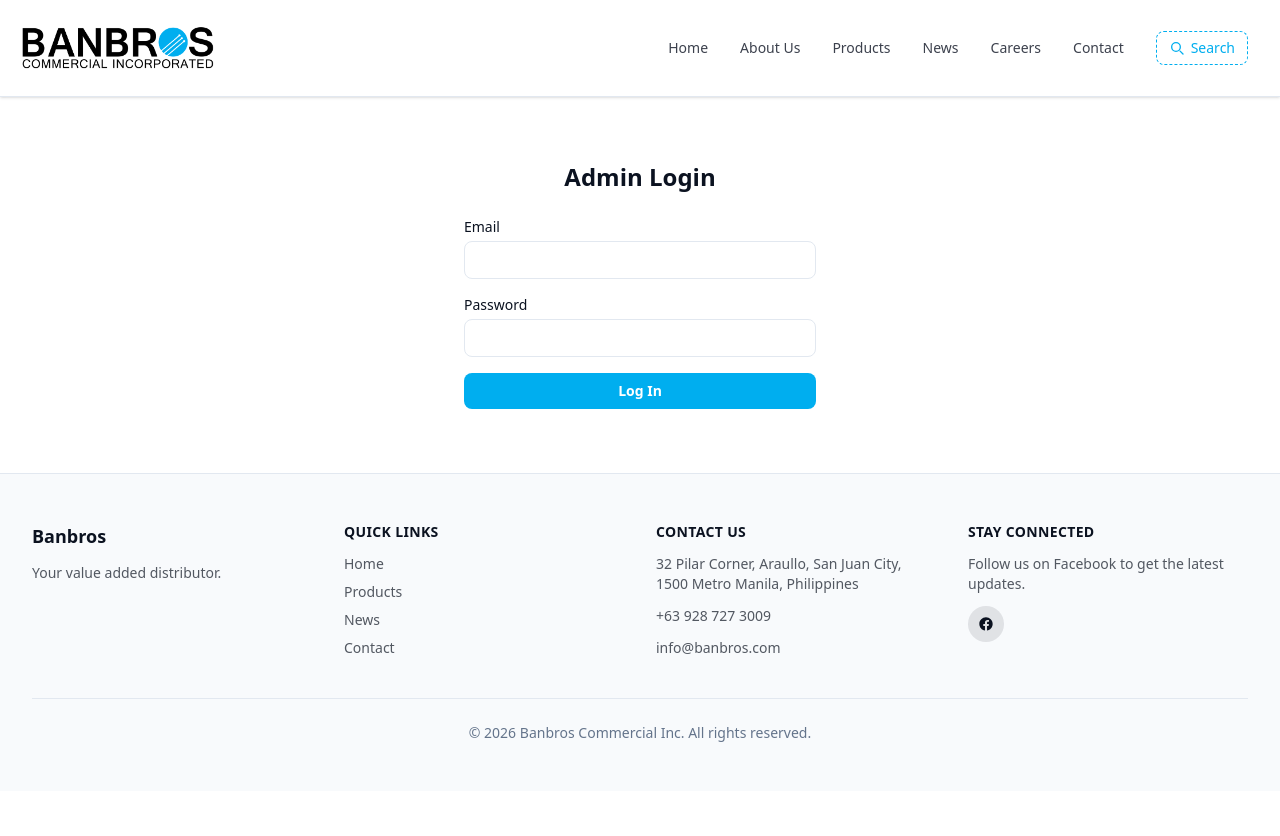
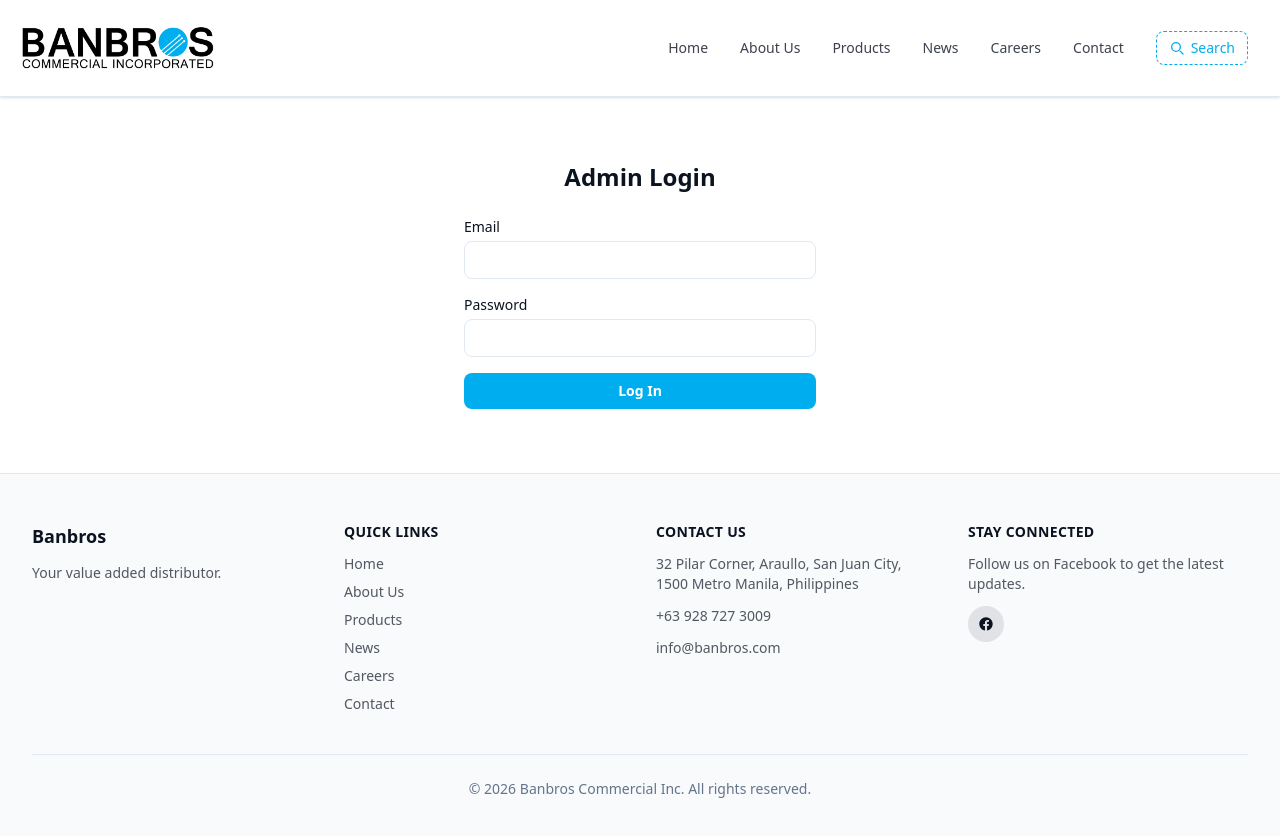
Before and after one commit to russ26-hue/banbros, a Next.js app in the folder client/: page /login in a window 1280 px wide. Shown: the top 836 px of the page. Before the commit the page ends 800 px from the top, so only its background shows below. Built offline with nearby package versions, Linux system fonts and the light colour scheme.

Commit message:
Updated Footer.js

```diff
--- a/client/src/components/Footer.js
+++ b/client/src/components/Footer.js
@@ -28,6 +28,14 @@
               </li>
               <li>
                 <Link
+                  href="/about"
+                  className="hover:text-primary transition-colors"
+                >
+                  About Us
+                </Link>
+              </li>
+              <li>
+                <Link
                   href="/products"
                   className="hover:text-primary transition-colors"
                 >
@@ -40,6 +48,14 @@
                   className="hover:text-primary transition-colors"
                 >
                   News
+                </Link>
+              </li>
+              <li>
+                <Link
+                  href="/careers"
+                  className="hover:text-primary transition-colors"
+                >
+                  Careers
                 </Link>
               </li>
               <li>
@@ -59,7 +75,10 @@
               Contact Us
             </h4>
             <ul className="space-y-3 text-sm">
-              <li>32 Pilar Corner, Araullo, San Juan City, 1500 Metro Manila, Philippines</li>
+              <li>
+                32 Pilar Corner, Araullo, San Juan City, 1500 Metro Manila,
+                Philippines
+              </li>
               <li>+63 928 727 3009</li>
               <li>info@banbros.com</li>
             </ul>
```
